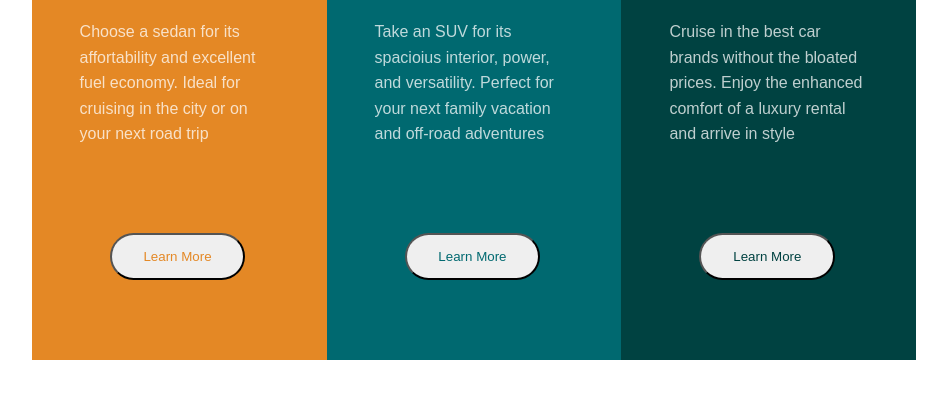
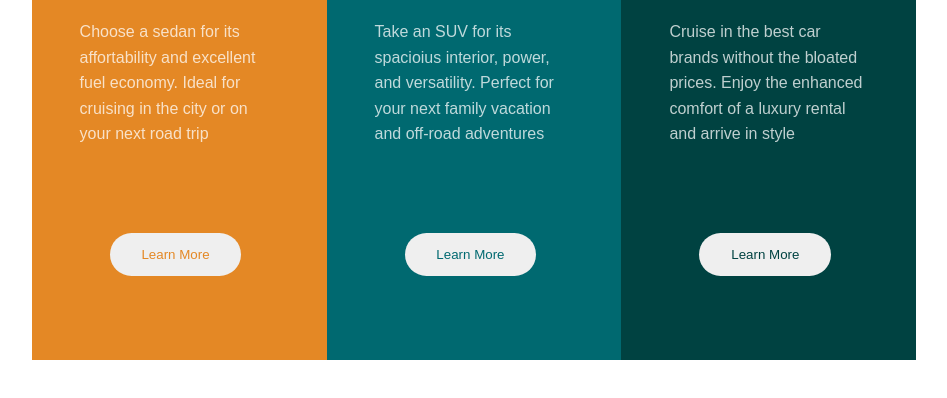
Before and after one commit to Emmzyleez/Emmzyleez.github.io, a plain HTML site: page index.html in a window 1280 px wide. Shown: the part 244-642 px from the top of the page, without its empty margins (166-1113 px from the left). Drawn offline with Linux system fonts and the light colour scheme.

Commit message:
Update style.css

```diff
--- a/style.css
+++ b/style.css
@@ -32,6 +32,7 @@ h2 {
     border-radius: 50px;
     color: hsl(31, 78%, 52%);
     margin: 70px 30px;
+    border: none;
 }
 
 #button2{
@@ -39,6 +40,7 @@ h2 {
     border-radius: 50px;
     color: hsl(184, 100%, 22%);
     margin: 70px 30px;
+    border: none;
 }
 
 #button3{
@@ -46,6 +48,7 @@ h2 {
     border-radius: 50px;
     color: hsl(179, 100%, 13%);
     margin: 70px 30px;
+    border: none;
 }
 
 
```
